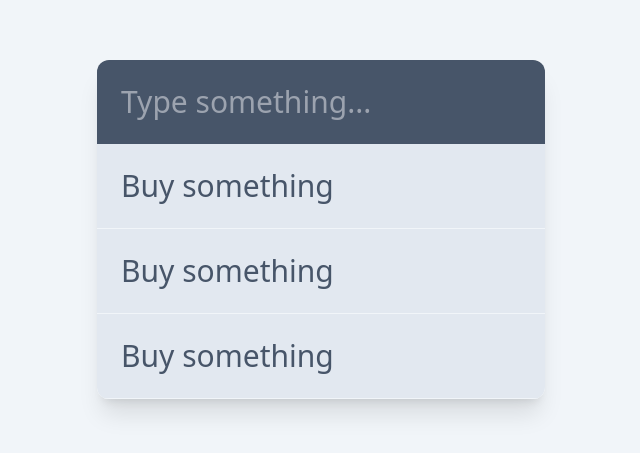
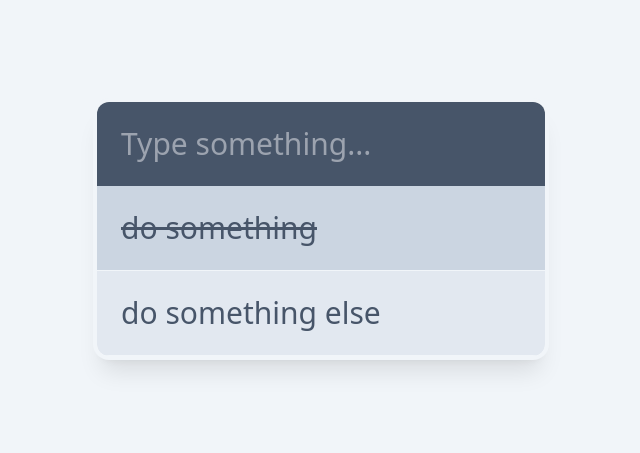
Before and after one commit to stevenlei/vue-basic-todo, a Vue app: page / in a window 1280 px wide. Shown: the part 171-624 px from the top of the page, without its empty margins (319-959 px from the left). Built offline with nearby package versions, Linux system fonts and the light colour scheme.

Commit message:
init data

```diff
--- a/src/App.vue
+++ b/src/App.vue
@@ -2,7 +2,18 @@
 export default {
   data() {
     return {
-
+      todos: [
+        {
+          id: 1,
+          title: 'do something',
+          completed: true
+        },
+        {
+          id: 2,
+          title: 'do something else',
+          completed: false
+        }
+      ],
     };
   },
 
@@ -11,17 +22,11 @@ export default {
 
 <template>
   <div class="min-h-screen w-full bg-slate-100 flex justify-center items-center">
-    <div class="bg-white flex-1 max-w-md rounded-xl shadow-xl overflow-hidden">
+    <div class="bg-white flex-1 max-w-md rounded-xl shadow-xl overflow-hidden ring-4 ring-slate-100">
       <input type="text" class="bg-slate-600 text-white p-6 w-full outline-none text-3xl" placeholder="Type something...">
       <ul>
-        <li class="p-6 text-3xl transition border-b border-slate-100 hover:bg-blue-500 hover:text-white cursor-pointer bg-slate-200 text-slate-600">
-          Buy something
-        </li>
-        <li class="p-6 text-3xl transition border-b border-slate-100 hover:bg-blue-500 hover:text-white cursor-pointer bg-slate-200 text-slate-600">
-          Buy something
-        </li>
-        <li class="p-6 text-3xl transition border-b border-slate-100 hover:bg-blue-500 hover:text-white cursor-pointer bg-slate-200 text-slate-600">
-          Buy something
+        <li :class="{'bg-slate-300': todo.completed, 'text-slate-400': todo.completed, 'hover:bg-blue-500': !todo.completed, 'hover:text-white': !todo.completed}" :key="todo.id" v-for="todo in todos" class="p-6 text-3xl transition border-b border-slate-100 bg-slate-200 text-slate-600 cursor-pointer">
+          <span :class="{'line-through': todo.completed}">{{ todo.title }}</span>
         </li>
       </ul>
     </div>
```
